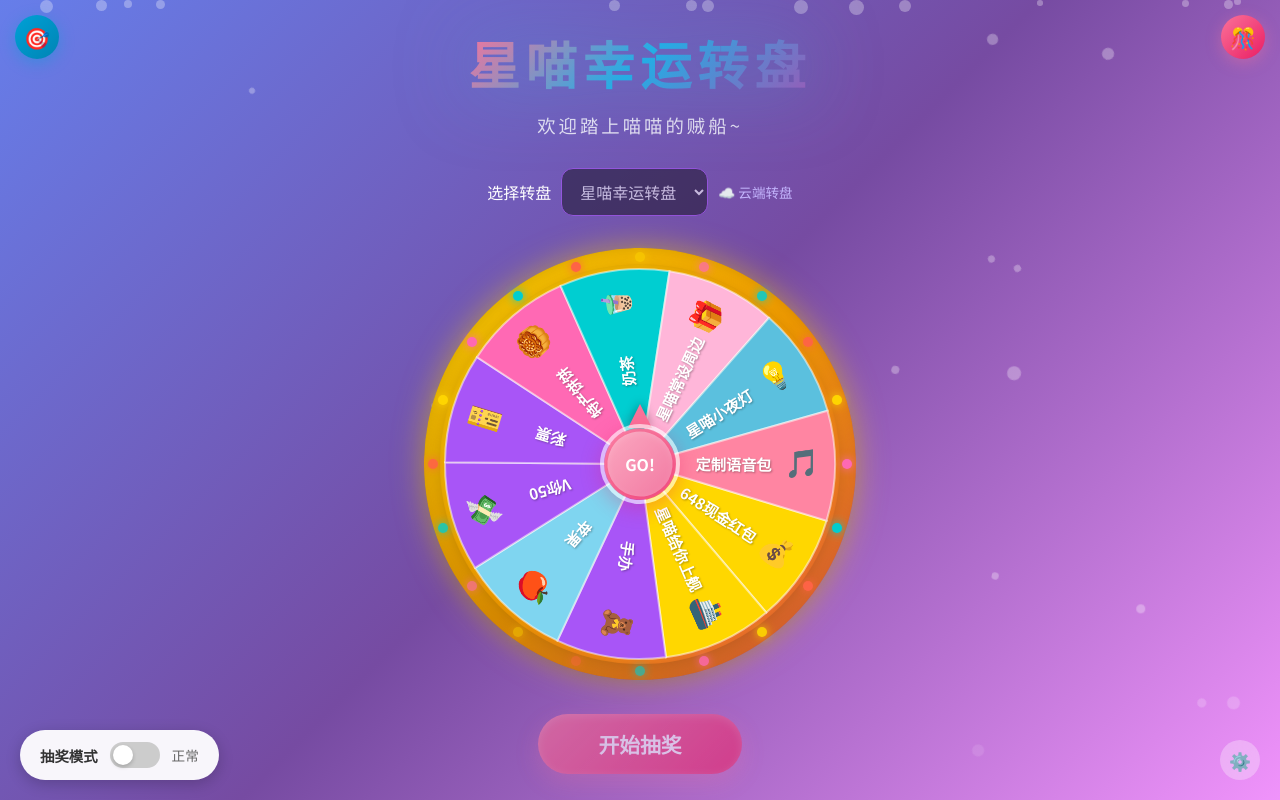
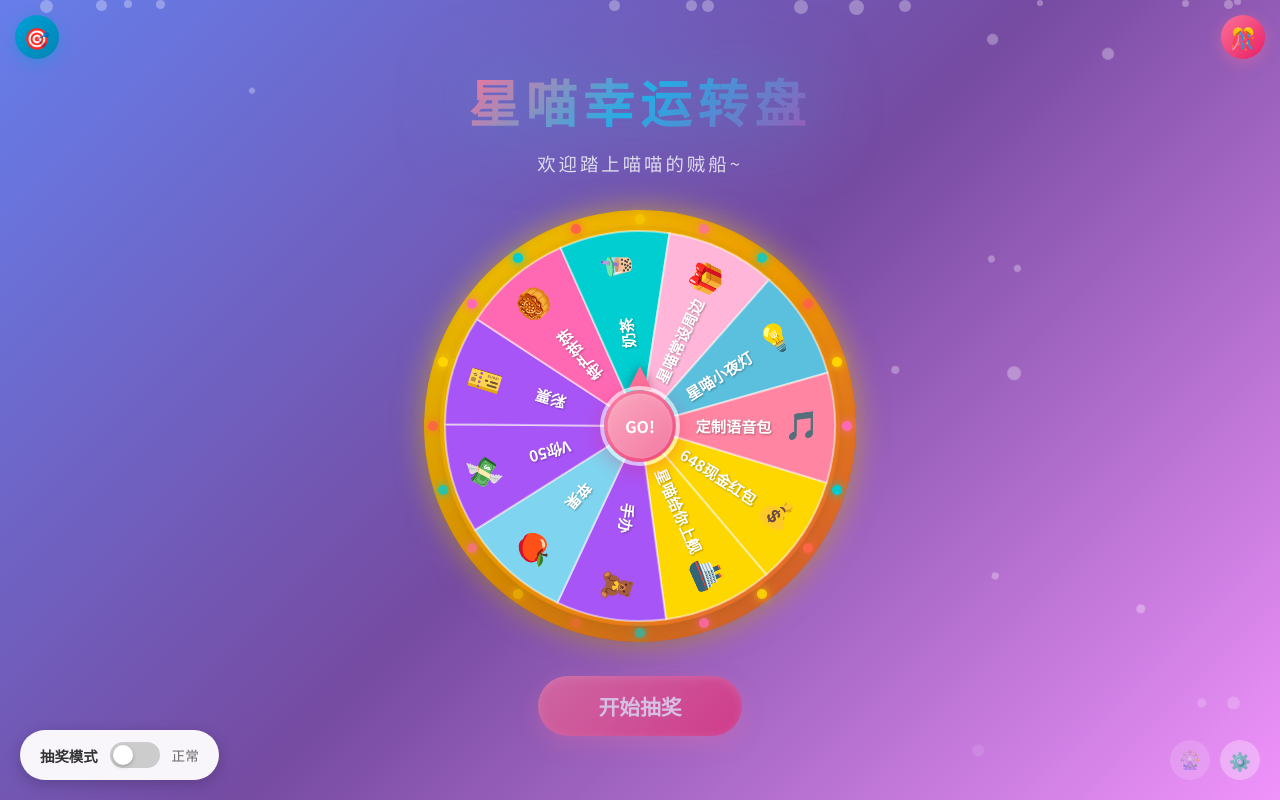
Before and after one commit to winerchan/bili-miaomimi-game, a plain HTML site: page games/wheel-lottery/index.html in a window 1280 px wide. Both pictures are taken after a click on the button "开始抽奖". Drawn offline with Linux system fonts and the light colour scheme; a web font is replaced by a local one.

Commit message:
ui: 将转盘选择改为右下角按钮弹出列表

```diff
--- a/games/wheel-lottery/index.html
+++ b/games/wheel-lottery/index.html
@@ -248,7 +248,7 @@
         .spin-btn:active { transform: translateY(0); }
         .spin-btn:disabled { opacity: 0.6; cursor: not-allowed; transform: none; }
 
-        .admin-link {
+        .admin-link, .wheel-picker-toggle {
             position: fixed;
             bottom: 20px;
             right: 20px;
@@ -595,11 +595,20 @@
             .pointer-text { font-size: 0.85rem; }
             .spin-btn { padding: 12px 40px; font-size: 1.1rem; }
         }
-        .wheel-chooser { color:#fff; display:flex; flex-wrap:wrap; align-items:center; justify-content:center; gap:10px; margin:0 auto 18px; max-width:540px; }
-        .wheel-chooser select { min-width:0; max-width:100%; padding:10px 14px; border:1px solid #a855f7; border-radius:12px; background:#241b36; color:#fff; font:inherit; }
-        .wheel-chooser select:disabled { opacity:.6; }
-        #wheelSource { font-size:.85rem; color:#c4b5fd; }
-        #wheelLoadStatus { flex-basis:100%; font-size:.85rem; color:#fcd34d; margin:0; }
+        .wheel-picker-toggle { right:70px; border:0; cursor:pointer; color:#fff; }
+        .wheel-picker-toggle:hover { background:rgba(255,255,255,.5); transform:scale(1.1); }
+        .wheel-picker-toggle:disabled { opacity:.5; cursor:not-allowed; transform:none; }
+        .wheel-picker-toggle:focus-visible, .wheel-picker-option:focus-visible { outline:2px solid #fff; outline-offset:3px; }
+        .wheel-picker-panel { position:fixed; right:20px; bottom:72px; width:300px; max-width:calc(100vw - 40px); max-height:calc(100dvh - 100px); overflow-y:auto; padding:16px; border:1px solid rgba(255,255,255,.3); border-radius:16px; background:rgba(40,27,65,.96); color:#fff; box-shadow:0 8px 30px rgba(0,0,0,.25); backdrop-filter:blur(12px); z-index:101; }
+        .wheel-picker-panel[hidden] { display:none; }
+        .wheel-picker-heading { font-size:1rem; margin:0 0 12px; }
+        .wheel-picker-list { display:grid; gap:8px; }
+        .wheel-picker-option { width:100%; padding:10px 12px; border:1px solid transparent; border-radius:10px; background:rgba(255,255,255,.08); color:#fff; text-align:left; font:inherit; cursor:pointer; overflow-wrap:anywhere; }
+        .wheel-picker-option:hover { background:rgba(255,255,255,.16); }
+        .wheel-picker-option[aria-pressed="true"] { border-color:#fb7299; background:rgba(251,114,153,.18); }
+        .wheel-picker-option small { display:block; margin-top:4px; font-size:.75rem; color:#d8cbed; }
+        #wheelLoadStatus { font-size:.8rem; line-height:1.5; color:#fcd34d; }
+        #wheelLoadStatus:not(:empty) { margin-top:12px; }
     </style>
 </head>
 <body>
@@ -616,12 +625,6 @@
             <p class="subtitle" id="gameSubtitle">试试你的运气吧~</p>
         </header>
 
-        <div class="wheel-chooser">
-            <label for="wheelSelect">选择转盘</label>
-            <select id="wheelSelect" aria-label="选择转盘" onchange="changeWheel(this.value)" disabled></select>
-            <span id="wheelSource"></span>
-            <p id="wheelLoadStatus" role="status"></p>
-        </div>
         <div class="wheel-container" id="wheelContainer">
             <div class="wheel-frame"></div>
             <div class="wheel-lights" id="wheelLights"></div>
@@ -680,6 +683,12 @@
         </div>
     </div>
 
+    <button type="button" class="wheel-picker-toggle" id="wheelPickerToggle" title="选择转盘" aria-label="选择转盘" aria-haspopup="dialog" aria-expanded="false" aria-controls="wheelPickerPanel" onclick="toggleWheelPicker()" disabled>🎡</button>
+    <div class="wheel-picker-panel" id="wheelPickerPanel" role="dialog" aria-labelledby="wheelPickerHeading" hidden>
+        <h2 class="wheel-picker-heading" id="wheelPickerHeading">选择转盘</h2>
+        <div class="wheel-picker-list" id="wheelPickerList"></div>
+        <p id="wheelLoadStatus" role="status"></p>
+    </div>
     <a href="admin.html" class="admin-link" title="管理设置">⚙️</a>
 
     <script src="js/wheel-store.js"></script>
@@ -893,7 +902,8 @@
             if (isSpinning || awaitingWheelResult || !config) return;
             isSpinning = true;
             awaitingWheelResult = true;
-            document.getElementById('wheelSelect').disabled = true;
+            document.getElementById('wheelPickerToggle').disabled = true;
+            closeWheelPicker();
 
             const spinBtn = document.getElementById('spinBtn');
             const pointer = document.querySelector('.pointer-circle');
@@ -1043,7 +1053,7 @@
         function closeModal() {
             if (isSpinning) return;
             awaitingWheelResult = false;
-            document.getElementById('wheelSelect').disabled = isSpinning;
+            document.getElementById('wheelPickerToggle').disabled = isSpinning;
             document.getElementById('modalOverlay').classList.remove('active');
             stopEffect();
             if (pendingLibraryRefresh) refreshWheelLibrary();
--- a/games/wheel-lottery/js/wheel-library.js
+++ b/games/wheel-lottery/js/wheel-library.js
@@ -16,8 +16,6 @@ async function init() {
 
 function populateWheels() {
     const entries = wheelLibrary.list();
-    const select = document.getElementById('wheelSelect');
-    select.replaceChildren(...entries.map(entry => new Option(entry.config.settings.title, entry.id)));
     const preferred = entries.find(x => x.id === activeWheelId)
         || entries.find(x => x.id === wheelLibrary.state.selected) || entries[0];
     if (preferred) applyWheel(preferred);
@@ -25,12 +23,12 @@ function populateWheels() {
 
 function changeWheel(id) {
     if (isSpinning || awaitingWheelResult) {
-        document.getElementById('wheelSelect').value = activeWheelId;
         return;
     }
     const entry = wheelLibrary.list().find(x => x.id === id);
     if (!entry) return;
     applyWheel(entry);
+    closeWheelPicker(true);
     try { wheelLibrary.select(id); }
     catch (error) { showConfigNotice(error.message); }
 }
@@ -43,10 +41,11 @@ function applyWheel(entry) {
     currentRotation = 0;
     stopEffect();
     document.getElementById('modalOverlay').classList.remove('active');
-    document.getElementById('wheelSelect').value = entry.id;
-    document.getElementById('wheelSelect').disabled = false;
+    document.getElementById('wheelPickerToggle').disabled = false;
+    renderWheelPicker();
     document.getElementById('spinBtn').disabled = false;
-    document.getElementById('wheelSource').textContent = entry.source === 'cloud' ? '☁️ 云端转盘' : '💾 本地转盘';
+    document.getElementById('wheelPickerToggle').title = '选择转盘：' + entry.config.settings.title;
+    document.getElementById('wheelPickerToggle').setAttribute('aria-label', '选择转盘，当前：' + entry.config.settings.title);
     document.querySelector('.admin-link').href = 'admin.html?wheel=' + encodeURIComponent(entry.id);
     drawWheel();
     updateUI();
@@ -70,3 +69,45 @@ function refreshWheelLibrary() {
 window.addEventListener('storage', event => {
     if (event.key === WheelStore.KEY || event.key === null) refreshWheelLibrary();
 });
+
+// 紧凑入口固定在设置左侧，列表向上展开，不挤占转盘内容区域。
+function renderWheelPicker() {
+    const list = document.getElementById('wheelPickerList');
+    list.replaceChildren(...wheelLibrary.list().map(entry => {
+        const button = document.createElement('button');
+        button.type = 'button';
+        button.className = 'wheel-picker-option';
+        button.dataset.wheelId = entry.id;
+        button.setAttribute('aria-pressed', String(entry.id === activeWheelId));
+        const title = document.createElement('span');
+        title.textContent = entry.config.settings.title;
+        const source = document.createElement('small');
+        source.textContent = (entry.source === 'cloud' ? '云端转盘' : '本地转盘') + (entry.id === activeWheelId ? ' · 当前使用' : '');
+        button.append(title, source);
+        button.onclick = () => changeWheel(entry.id);
+        return button;
+    }));
+}
+
+function toggleWheelPicker() {
+    if (isSpinning || awaitingWheelResult || !config) return;
+    const panel = document.getElementById('wheelPickerPanel');
+    if (!panel.hidden) { closeWheelPicker(true); return; }
+    panel.hidden = false;
+    document.getElementById('wheelPickerToggle').setAttribute('aria-expanded', 'true');
+    panel.querySelector('[aria-pressed="true"]')?.focus();
+}
+
+function closeWheelPicker(restoreFocus = false) {
+    document.getElementById('wheelPickerPanel').hidden = true;
+    const trigger = document.getElementById('wheelPickerToggle');
+    trigger.setAttribute('aria-expanded', 'false');
+    if (restoreFocus) trigger.focus();
+}
+
+document.addEventListener('click', event => {
+    if (!event.target.closest('#wheelPickerPanel, #wheelPickerToggle')) closeWheelPicker();
+});
+document.addEventListener('keydown', event => {
+    if (event.key === 'Escape' && !document.getElementById('wheelPickerPanel').hidden) closeWheelPicker(true);
+});
```
Also changed, not shown: 1 other file.
